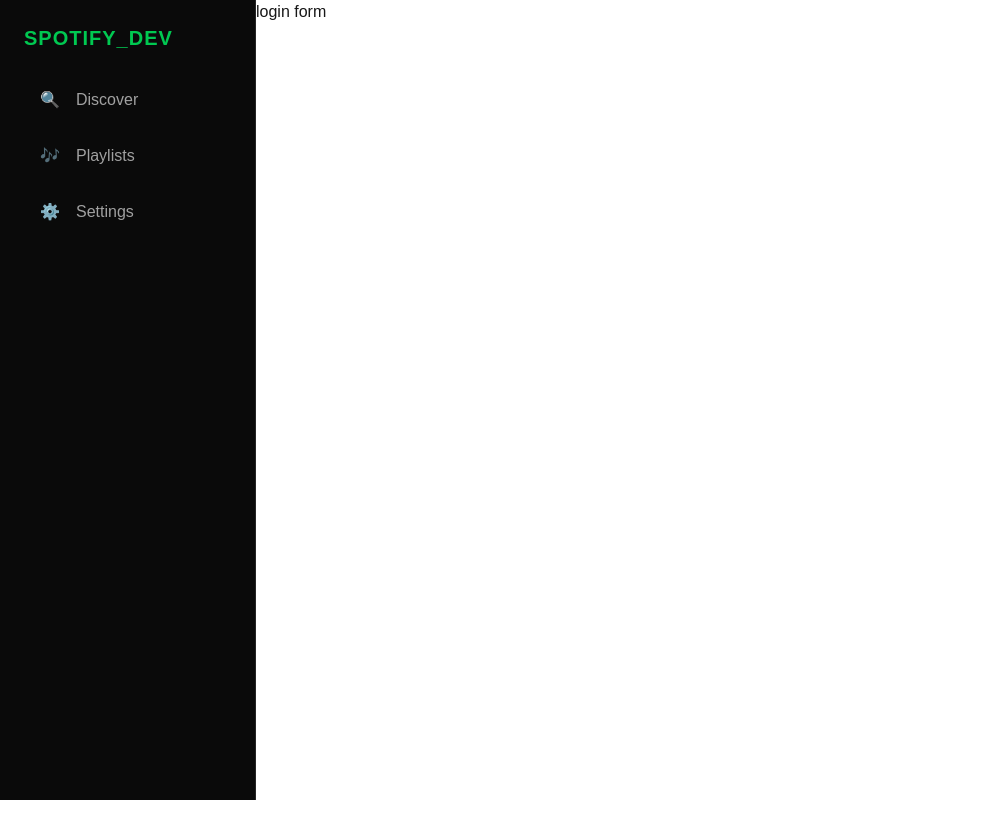
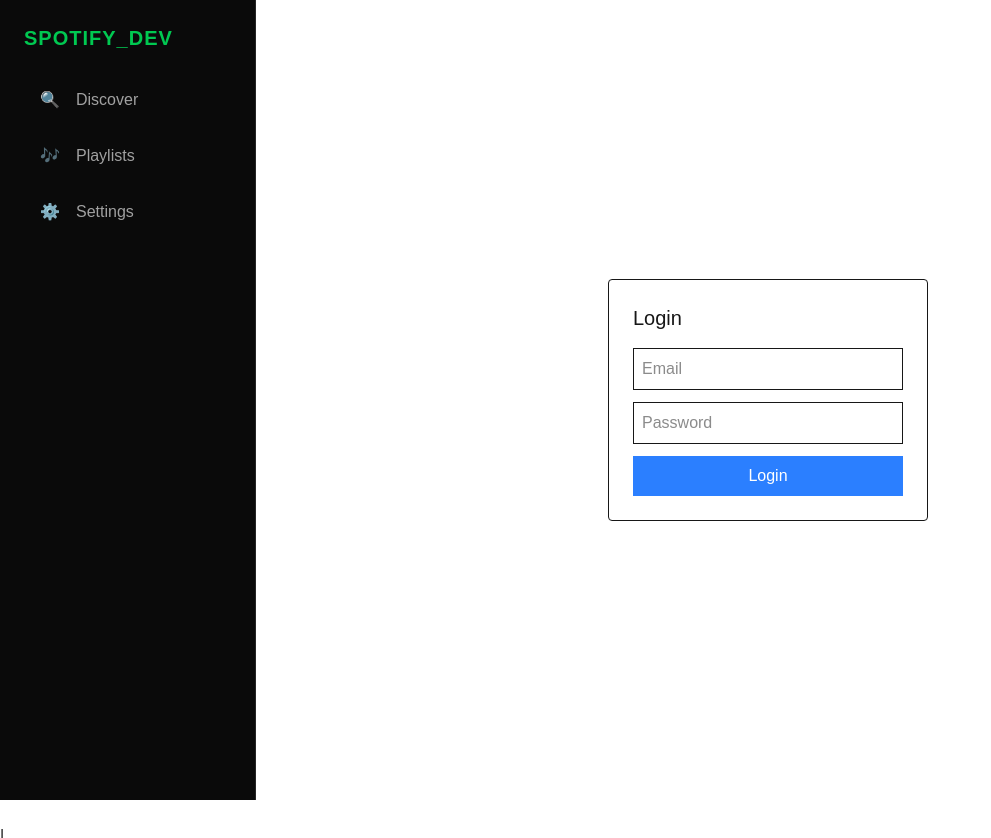
Before and after one commit to KasraAzizzadeh/WebProject-mySpotify, a Next.js app in the folder frontend/my-spotify/: page /login in a window 1280 px wide. Shown: the top 838 px of the page, without its empty margins (0-991 px from the left). Before the commit the page ends 800 px from the top, so only its background shows below. Built offline with nearby package versions, Linux system fonts and the light colour scheme.

Commit message:
add: AuthContext and simple login page

```diff
--- a/frontend/my-spotify/src/app/(auth)/login/page.tsx
+++ b/frontend/my-spotify/src/app/(auth)/login/page.tsx
@@ -1,9 +1,52 @@
-import Image from "next/image";
+"use client";
 
-export default function Home() {
+import { useState } from "react";
+import { useAuth } from "@/contexts/AuthContext";
+import { login } from "@/services/authService";
+
+export default function LoginPage() {
+  const { loginUser } = useAuth();
+
+  const [email, setEmail] = useState("");
+  const [password, setPassword] = useState("");
+  const [error, setError] = useState<string | null>(null);
+
+  const handleLogin = async (e: React.FormEvent) => {
+      e.preventDefault(); // IMPORTANT
+
+      try {
+          const result = await login(email, password);
+          loginUser(result.user, result.token);
+      } catch (err) {
+          setError("Invalid email or password");
+          console.error(err);
+      }
+  };
+
   return (
-    <>
-        <h2>login form</h2>
-    </>
+    <div className="flex items-center justify-center min-h-screen">
+      <form onSubmit={handleLogin} className="w-80 p-6 border rounded">
+        <h1 className="text-xl mb-4">Login</h1>
+
+        <input
+          className="w-full p-2 mb-3 border"
+          placeholder="Email"
+          onChange={(e) => setEmail(e.target.value)}
+        />
+
+        <input
+          className="w-full p-2 mb-3 border"
+          type="password"
+          placeholder="Password"
+          onChange={(e) => setPassword(e.target.value)}
+        />
+
+        {error && <p className="text-red-500 text-sm mb-2">{error}</p>}
+
+        <button className="w-full bg-blue-500 p-2 text-white">
+          Login
+        </button>
+      </form>
+    </div>
   );
 }
--- a/frontend/my-spotify/src/app/layout.tsx
+++ b/frontend/my-spotify/src/app/layout.tsx
@@ -1,5 +1,6 @@
 import Sidebar from '@/components/Sidebar';
 import './globals.css'; // Make sure your global styles stay imported here!
+import { AuthProvider } from '@/contexts/AuthContext';
 
 export const metadata = {
   title: 'Music Streaming App',
@@ -10,13 +11,15 @@
   return (
     <html lang="en">
       <body className="bg-neutral-900 text-neutral-100 min-h-screen" suppressHydrationWarning>
+        <AuthProvider>
           <div className="flex flex-col md:flex-row min-h-screen">
             <Sidebar />
             {/* Main Content Area Container */}
             <div className="flex-1 md:ml-64 pb-20 md:pb-6 transition-all duration-300">
               {children}
             </div>
-        </div>
+          </div>|
+        </AuthProvider>
       </body>
     </html>
   );
--- /dev/null
+++ b/frontend/my-spotify/src/contexts/AuthContext.tsx
@@ -0,0 +1,55 @@
+"use client";
+
+import { createContext, useContext, useEffect, useState } from "react";
+import { useRouter } from "next/navigation";
+
+import { UserProfile } from "@/types";
+
+type AuthContextType = {
+  user: UserProfile | null;
+  token: string | null;
+  loginUser: (user: UserProfile, token: string) => void;
+  logoutUser: () => void;
+};
+
+const AuthContext = createContext<AuthContextType | null>(null);
+
+export function AuthProvider({ children }: { children: React.ReactNode }) {
+  const [user, setUser] = useState<UserProfile | null>(null);
+  const [token, setToken] = useState<string | null>(null);
+  const router = useRouter();
+
+  // Load user from localStorage on refresh
+  useEffect(() => {
+    const storedUser = localStorage.getItem("user");
+    if (storedUser) setUser(JSON.parse(storedUser));
+
+    const storedToken = localStorage.getItem("token");
+    if (storedToken) setToken(JSON.parse(storedToken));
+  }, []);
+
+  const loginUser = (user: UserProfile, token: string) => {
+    setUser(user);
+    localStorage.setItem("user", JSON.stringify(user));
+    localStorage.setItem("token", JSON.stringify(token));
+    router.push("/");
+  };
+
+  const logoutUser = () => {
+    setUser(null);
+    localStorage.removeItem("user");
+    router.push("/login");
+  };
+
+  return (
+    <AuthContext.Provider value={{ user, token, loginUser, logoutUser }}>
+      {children}
+    </AuthContext.Provider>
+  );
+}
+
+export function useAuth() {
+  const ctx = useContext(AuthContext);
+  if (!ctx) throw new Error("useAuth must be used inside AuthProvider");
+  return ctx;
+}
--- /dev/null
+++ b/frontend/my-spotify/src/services/authService.ts
@@ -0,0 +1,35 @@
+import { UserProfile } from "@/types";
+
+type LoginResponse = {
+  token: string;
+  user: UserProfile;
+};
+
+function delay(ms: number) {
+    return new Promise<void>((resolve) => setTimeout(resolve, ms));
+}
+
+export async function login(
+  email: string,
+  password: string
+): Promise<LoginResponse> {
+
+    // replace with actual api
+    await delay(100);
+
+    if (email !== "alex@gmail.com" || password !== "1234") {
+        throw new Error("Invalid credentials");
+    }
+
+    return {
+        token: "mock-access-token-abc123",
+        user: {
+            id: "user-123",
+            username: "jam_session99",
+            displayName: "Alex Carter",
+            profilePictureUrl: undefined,
+            role: "listener",
+            subscriptionType: "gold",
+        },
+    };
+}
```
Lines whose indentation alone changed are shown as unchanged.
